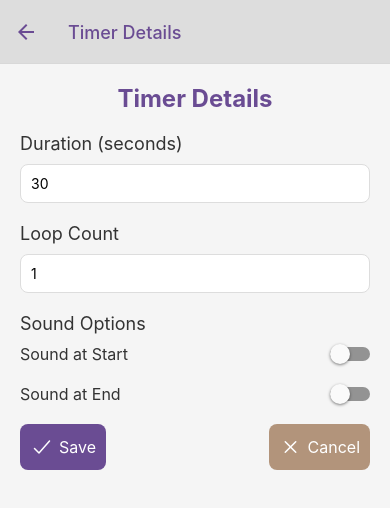
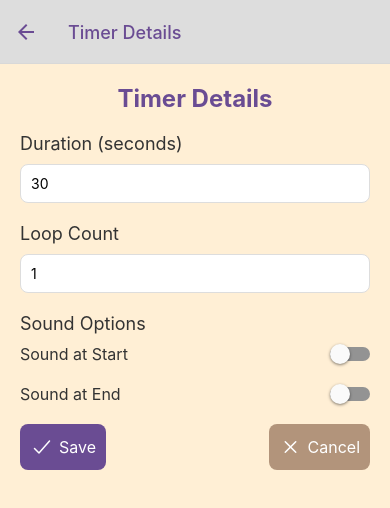
Before and after one commit to orlavy1976/YogaTimer3, a React Native app: screen /TimerDetails in a window 390 px wide. Shown: the top 508 px of the page. Built offline with nearby package versions, Linux system fonts and the light colour scheme.

Commit message:
add styles and ux improvements

```diff
--- a/components/ExerciseDetailsStyles.js
+++ b/components/ExerciseDetailsStyles.js
@@ -1,4 +1,5 @@
 import { StyleSheet } from 'react-native';
+import colors from '../styles/colors';
 
 export const styles = StyleSheet.create({
   background: {
@@ -9,7 +10,7 @@ export const styles = StyleSheet.create({
   },
   container: {
     flex: 1,
-    backgroundColor: '#f5f5f5',
+    backgroundColor: colors.background,
   },
   innerContainer: {
     padding: 20,
@@ -17,13 +18,13 @@ export const styles = StyleSheet.create({
   header: {
     fontSize: 24,
     fontWeight: 'bold',
-    color: '6a4c93',
+    color: colors.primary,
     marginBottom: 20,
     textAlign: 'center',
   },
   input: {
     height: 40,
-    borderColor: '#6a4c93',
+    borderColor: colors.primary,
     borderWidth: 1,
     borderRadius: 8,
     padding: 10,
@@ -34,10 +35,10 @@ export const styles = StyleSheet.create({
     position: 'absolute',
     right: 20,
     bottom: 80,
-    backgroundColor: '#6a4c93',
-    borderRadius: 30, // making it round
-    width: 60, // equal width and height to make it circular
-    height: 60, // equal width and height to make it circular
+    backgroundColor: colors.primary,
+    borderRadius: 35, // making it round
+    width: 70, // equal width and height to make it circular
+    height: 70, // equal width and height to make it circular
     alignItems: 'center',
     justifyContent: 'center',
     elevation: 5, // shadow for android
@@ -48,11 +49,11 @@ export const styles = StyleSheet.create({
   },
   addButtonIcon: {
     fontSize: 30,
-    color: '#fff',
+    color: colors.iconColor,
   },
   timerItemContainer: {
     flex: 1,
-    backgroundColor: '#fff',
+    backgroundColor: colors.cardBackground,
     padding: 15,
     borderRadius: 8,
     marginBottom: 10,
@@ -68,7 +69,7 @@ export const styles = StyleSheet.create({
   },
   timerDetail: {
     fontSize: 16,
-    color: '#333333',
+    color: colors.textPrimary,
   },
   buttonContainer: {
     flexDirection: 'row',
@@ -76,7 +77,7 @@ export const styles = StyleSheet.create({
     marginTop: 4,
   },
   iconButton: {
-    backgroundColor: '#b2947b',
+    backgroundColor: colors.secondary,
     padding: 10,
     borderRadius: 8,
     marginHorizontal: 5,
@@ -93,19 +94,6 @@ export const styles = StyleSheet.create({
   runButtonDisabled: {
     backgroundColor: '#b0d6d6'
   },
-  stopButton: {
-    flexDirection: 'row',
-    alignItems: 'center',
-    justifyContent: 'center',
-    backgroundColor: '#d32f2f',
-    padding: 10,
-    borderRadius: 8,
-  },
-  runningText: {
-    fontSize: 18,
-    color: '#d32f2f',
-    fontWeight: 'bold',
-  },
   disabled: {
     opacity: 0.5,
   },
@@ -113,7 +101,7 @@ export const styles = StyleSheet.create({
     flexDirection: 'row',
     alignItems: 'center',
     justifyContent: 'center',
-    backgroundColor: '#b2947b', // soft brown color
+    backgroundColor: colors.secondary,
     padding: 10,
     borderRadius: 8,
     marginRight: 10,
@@ -122,7 +110,7 @@ export const styles = StyleSheet.create({
     flexDirection: 'row',
     alignItems: 'center',
     justifyContent: 'center',
-    backgroundColor: '#6a4c93', // purple color
+    backgroundColor: colors.primary,
     padding: 10,
     borderRadius: 8,
   },
@@ -133,6 +121,7 @@ export const styles = StyleSheet.create({
     marginLeft: 5,
   },
   progressBarContainer: {
+    flex: 1,
     width: '100%',
   },
   progressBar: {
--- a/components/ExerciseListStyles.js
+++ b/components/ExerciseListStyles.js
@@ -1,4 +1,5 @@
 import { StyleSheet } from 'react-native';
+import colors from '../styles/colors';
 
 export const styles = StyleSheet.create({
   background: {
@@ -9,6 +10,7 @@ export const styles = StyleSheet.create({
   },
   container: {
     flex: 1,
+    backgroundColor: colors.background,
   },
   innerContainer: {
     padding: 20,
@@ -16,7 +18,7 @@ export const styles = StyleSheet.create({
   header: {
     fontSize: 24,
     fontWeight: 'bold',
-    color: '#6a4c93',
+    color: colors.primary,
     marginBottom: 20,
     textAlign: 'center',
   },
@@ -29,10 +31,10 @@ export const styles = StyleSheet.create({
     position: 'absolute',
     right: 20,
     bottom: 80,
-    backgroundColor: '#6a4c93',
-    borderRadius: 30, // making it round
-    width: 60, // equal width and height to make it circular
-    height: 60, // equal width and height to make it circular
+    backgroundColor: colors.primary,
+    borderRadius: 35, // making it round
+    width: 70, // equal width and height to make it circular
+    height: 70, // equal width and height to make it circular
     alignItems: 'center',
     justifyContent: 'center',
     elevation: 5, // shadow for android
@@ -42,19 +44,19 @@ export const styles = StyleSheet.create({
     shadowRadius: 8, // shadow for iOS
   },
   addButtonText: {
-    color: '#fff',
+    color: colors.iconColor,
     fontSize: 18,
     fontWeight: 'bold',
     marginLeft: 5,
   },
   exerciseItem: {
     flexDirection: 'row',
-    flex: 1,
+    alignItems: 'center',
     justifyContent: 'space-between',
-    backgroundColor: '#fff',
-    padding: 12,
+    backgroundColor: colors.cardBackground,
+    padding: 15,
     borderRadius: 8,
-    marginBottom: 10,
+    marginBottom: 20,
     shadowColor: '#000',
     shadowOffset: { width: 0, height: 2 },
     shadowOpacity: 0.2,
@@ -63,23 +65,24 @@ export const styles = StyleSheet.create({
   },
   exerciseLeftSide: {
     flexDirection: 'row',
+    alignItems: 'center',
   },
   exerciseName: {
     fontSize: 18,
     fontWeight: 'bold',
-    color: '#333333',
+    color: '#333',
   },
   exerciseTimers: {
     fontSize: 14,
-    color: '#666666',
+    color: colors.textPrimary,
   },
   buttonContainer: {
     flexDirection: 'row',
-    justifyContent: 'space-between',
-    marginTop: 6,
+    justifyContent: 'flex-end',
+    marginLeft: 'auto',
   },
   iconButton: {
-    backgroundColor: '#b2947b',
+    backgroundColor: colors.secondary,
     padding: 10,
     borderRadius: 8,
     marginHorizontal: 5,
--- a/components/TimerDetailsStyles.js
+++ b/components/TimerDetailsStyles.js
@@ -1,21 +1,22 @@
 import { StyleSheet } from 'react-native';
+import colors from '../styles/colors';
 
 export const styles = StyleSheet.create({
   container: {
     flex: 1,
-    backgroundColor: '#f5f5f5',
+    backgroundColor: colors.background,
     padding: 20,
   },
   header: {
     fontSize: 24,
     fontWeight: 'bold',
-    color: '#6a4c93',
+    color: colors.primary,
     marginBottom: 20,
     textAlign: 'center',
   },
   label: {
     fontSize: 18,
-    color: '#333333',
+    color: colors.textPrimary,
     marginBottom: 10,
   },
   input: {
@@ -34,7 +35,7 @@ export const styles = StyleSheet.create({
   switchLabel: {
     flex: 1,
     fontSize: 16,
-    color: '#333333',
+    color: colors.textPrimary,
   },
   buttonContainer: {
     flexDirection: 'row',
@@ -44,7 +45,7 @@ export const styles = StyleSheet.create({
     flexDirection: 'row',
     alignItems: 'center',
     justifyContent: 'center',
-    backgroundColor: '#6a4c93',
+    backgroundColor: colors.primary,
     padding: 10,
     borderRadius: 8,
   },
@@ -52,12 +53,12 @@ export const styles = StyleSheet.create({
     flexDirection: 'row',
     alignItems: 'center',
     justifyContent: 'center',
-    backgroundColor: '#b2947b',
+    backgroundColor: colors.secondary,
     padding: 10,
     borderRadius: 8,
   },
   buttonText: {
-    color: '#fff',
+    color: colors.iconColor,
     fontSize: 16,
     marginLeft: 5,
   },
--- a/components/TimerItem.js
+++ b/components/TimerItem.js
@@ -2,6 +2,7 @@ import React from 'react';
 import { Text, TouchableOpacity, View } from 'react-native';
 import * as Progress from 'react-native-progress';
 import Icon from 'react-native-vector-icons/Ionicons';
+import colors from '../styles/colors';
 import { styles } from './ExerciseDetailsStyles';
 
 const TimerItem = ({ item, timers, remainingTime, currentLoop, running, timerRef, exerciseId, navigation, setTimers, dispatch, drag }) => {
@@ -30,7 +31,7 @@ const TimerItem = ({ item, timers, remainingTime, currentLoop, running, timerRef
             onPress={() => navigation.navigate('TimerDetails', { exerciseId, timerId: item.id })}
             disabled={running}
           >
-            <Icon name="pencil-outline" size={20} color="#fff" />
+            <Icon name="pencil-outline" size={20} color={colors.iconColor} />
           </TouchableOpacity>
           <TouchableOpacity
             style={styles.iconButton}
@@ -41,7 +42,7 @@ const TimerItem = ({ item, timers, remainingTime, currentLoop, running, timerRef
             }}
             disabled={running}
           >
-            <Icon name="trash-outline" size={20} color="#fff" />
+            <Icon name="trash-outline" size={20} color={colors.iconColor} />
           </TouchableOpacity>
         </View>
       </View>
@@ -49,7 +50,7 @@ const TimerItem = ({ item, timers, remainingTime, currentLoop, running, timerRef
         <Progress.Bar
           progress={progress}
           width={null}
-          color={'#6a4c93'}
+          color={colors.primary}
           style={styles.progressBar}
         />
       </View>
--- a/context/GlobalProvider.js
+++ b/context/GlobalProvider.js
@@ -10,6 +10,7 @@ const initialState = {
 const reducer = (state, action) => {
   switch (action.type) {
     case 'ADD_EXERCISE':
+      console.log('Adding exercise:', action.payload);
       return { ...state, exercises: [...state.exercises, action.payload] };
     case 'EDIT_EXERCISE':
       return {
--- a/navigation/StackNavigator.js
+++ b/navigation/StackNavigator.js
@@ -3,6 +3,7 @@ import { createNativeStackNavigator } from '@react-navigation/native-stack';
 import ExerciseDetails from '../components/ExerciseDetails';
 import ExerciseList from '../components/ExerciseList';
 import TimerDetails from '../components/TimerDetails';
+import colors from '../styles/colors';
 
 const Stack = createNativeStackNavigator();
 
@@ -11,7 +12,7 @@ export default function StackNavigator() {
     <NavigationContainer>
       <Stack.Navigator
         screenOptions={{
-          headerTintColor: '#6a4c93',
+          headerTintColor: colors.primary,
           headerStyle: { backgroundColor: '#dddddd' },
         }}>
         <Stack.Screen name="ExerciseList" component={ExerciseList} options={{ title: 'Yoga Timer' }} />
--- /dev/null
+++ b/styles/colors.js
@@ -0,0 +1,12 @@
+// colors.js
+
+export default {
+  background: '#ffefd5', // Light peach background color
+  primary: '#6a4c93', // Purple color
+  secondary: '#b2947b', // Soft brown color
+  accent: '#ff4500', // Bright orange color
+  textPrimary: '#333333', // Dark gray color for text
+  textSecondary: '#888888', // Light gray color for text
+  cardBackground: '#e0c097', // Earthy card background color
+  iconColor: '#fff', // White color for icons
+};
```
Also changed, not shown: components/ExerciseDetails.js (+8 -5 lines).
